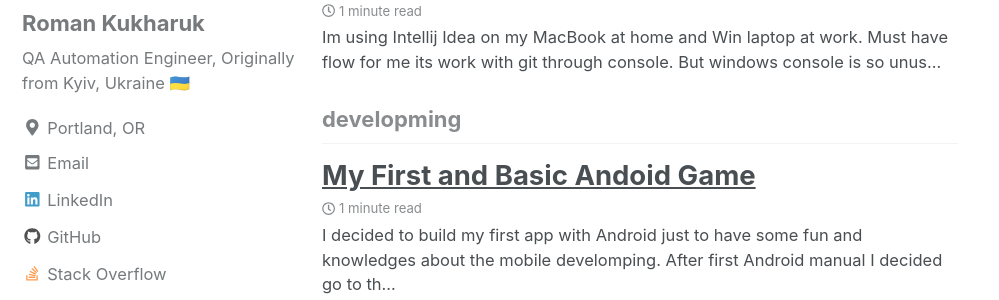
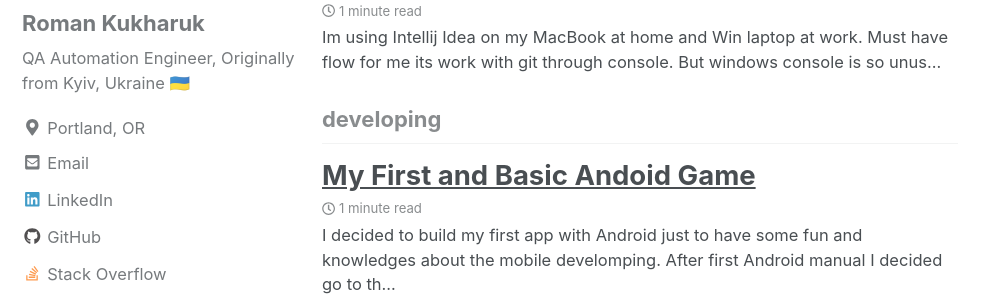
Before and after one commit to kyxap/kyxap.github.io, a Jekyll site: the page built from _pages/tag-archive.html, in a window 1280 px wide and 900 px high, scrolled down 369 px. Shown: the part 154-454 px from the top of the window, without its empty margins (0-999 px from the left). Built offline with Jekyll 4.4.1, drawn with Linux system fonts in a browser that asks for light colours; nearby versions of some CDN libraries; emoji names are drawn with the system emoji font.

Commit message:
Update 2018-03-19-first-and-basic-android-game.md

```diff
--- a/_posts/2018-03-19-first-and-basic-android-game.md
+++ b/_posts/2018-03-19-first-and-basic-android-game.md
@@ -5,7 +5,7 @@ comments: true
 categories: Check this out
 tags:
   - games
-  - developming
+  - developing
   - programming
   - android
 toc: true
```
Also changed, not shown: other parts of _posts/2018-03-19-first-and-basic-android-game.md (+1 -2 lines).
